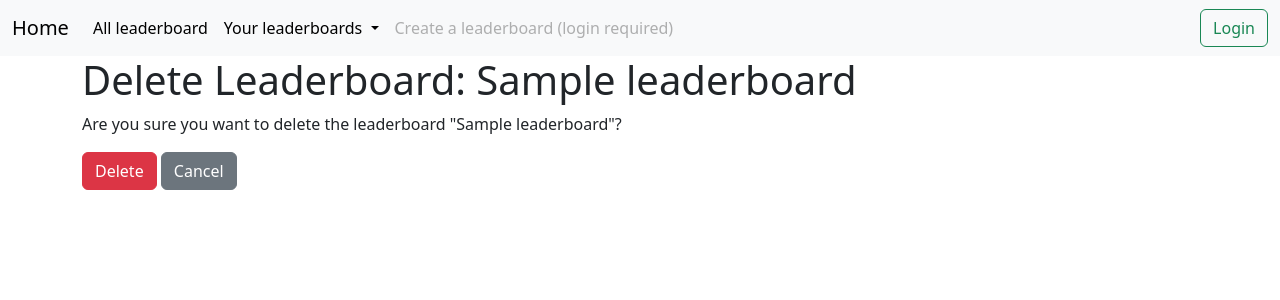
After one commit to mathisdlg/generic-leaderboard, a Django app: template templates/leaderboard/delete_leaderboard.html in a window 1280 px wide. The commit adds this page. Shown: the top 300 px of the page. Run offline with Django 5.2, Linux system fonts and the light colour scheme; the template is opened without the code that fills it: most values are stand-ins (such as "Sample title", 1, 10 or a date in 2020); some libraries are stand-ins or nearby versions.

Commit message:
Add page create delate and detail of leaderboard

```diff
--- /dev/null
+++ b/templates/leaderboard/delete_leaderboard.html
@@ -0,0 +1,14 @@
+{% extends "components/base.html" %}
+
+{% block title %}Delete leaderboard{% endblock %}
+
+{% block h1 %}Delete Leaderboard: {{ leaderboard.name }}{% endblock %}
+
+{% block content %}
+    <p>Are you sure you want to delete the leaderboard "{{ leaderboard.name }}"?</p>
+    <form method="post">
+        {% csrf_token %}
+        <button type="submit" class="btn btn-danger">Delete</button>
+        <a class="btn btn-secondary" href="{% url 'leaderboard_detail' leaderboard.id %}">Cancel</a>
+    </form>
+{% endblock %}
--- a/templates/leaderboard/leaderboard_detail.html
+++ b/templates/leaderboard/leaderboard_detail.html
@@ -5,6 +5,8 @@
 {% block h1 %}{{ leaderboard.name }}{% endblock %}
 
 {% block content %}
+    <a class="btn btn-primary" href="{% url 'edit_leaderboard' leaderboard.id %}">Edit Leaderboard</a>
+    <a class="btn btn-danger" href="{% url 'delete_leaderboard' leaderboard.id %}">Delete Leaderboard</a>
     <h2>Entries</h2>
     <button class="btn btn-primary" onclick="window.location.href='{% url 'leaderboards_list' %}'">Back to Leaderboards</button>
     <label for="nb_by_page">Entries per page:</label>
```
Also changed, not shown: templates/leaderboard/create_leaderboard.html (+7 -4 lines).
